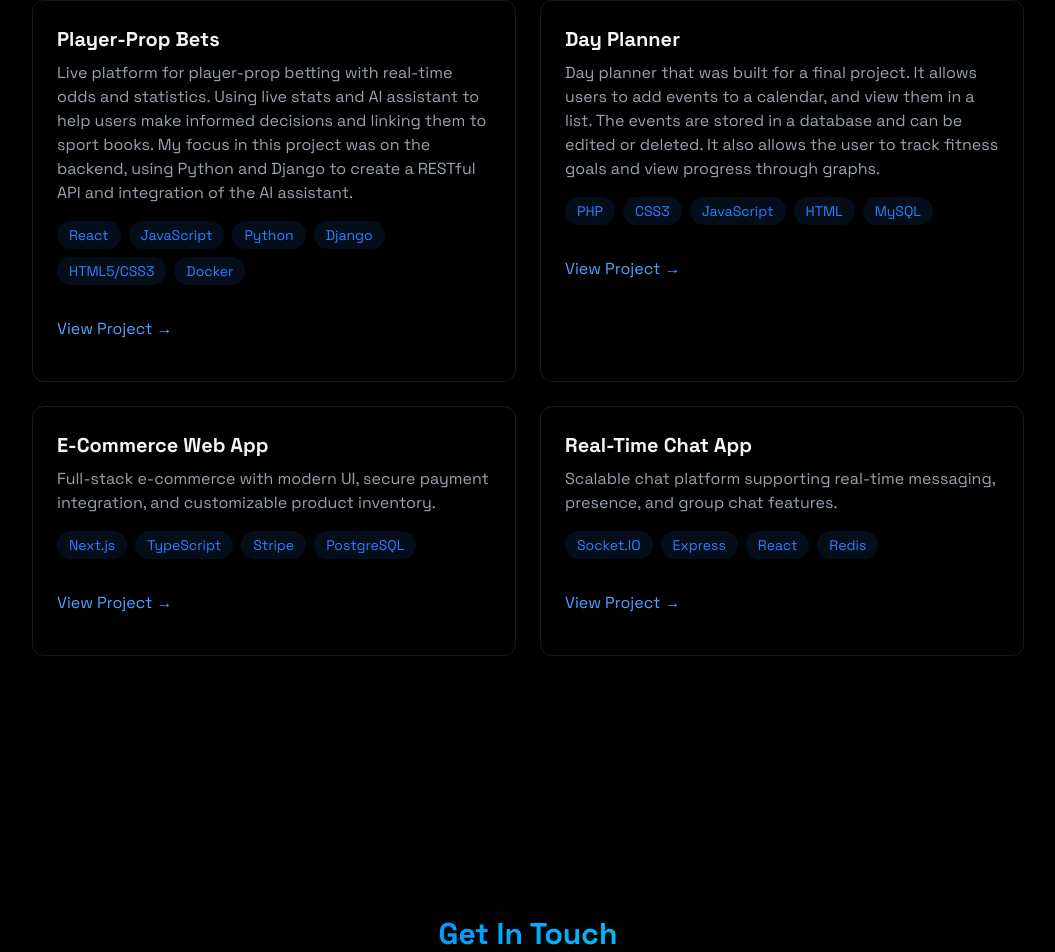
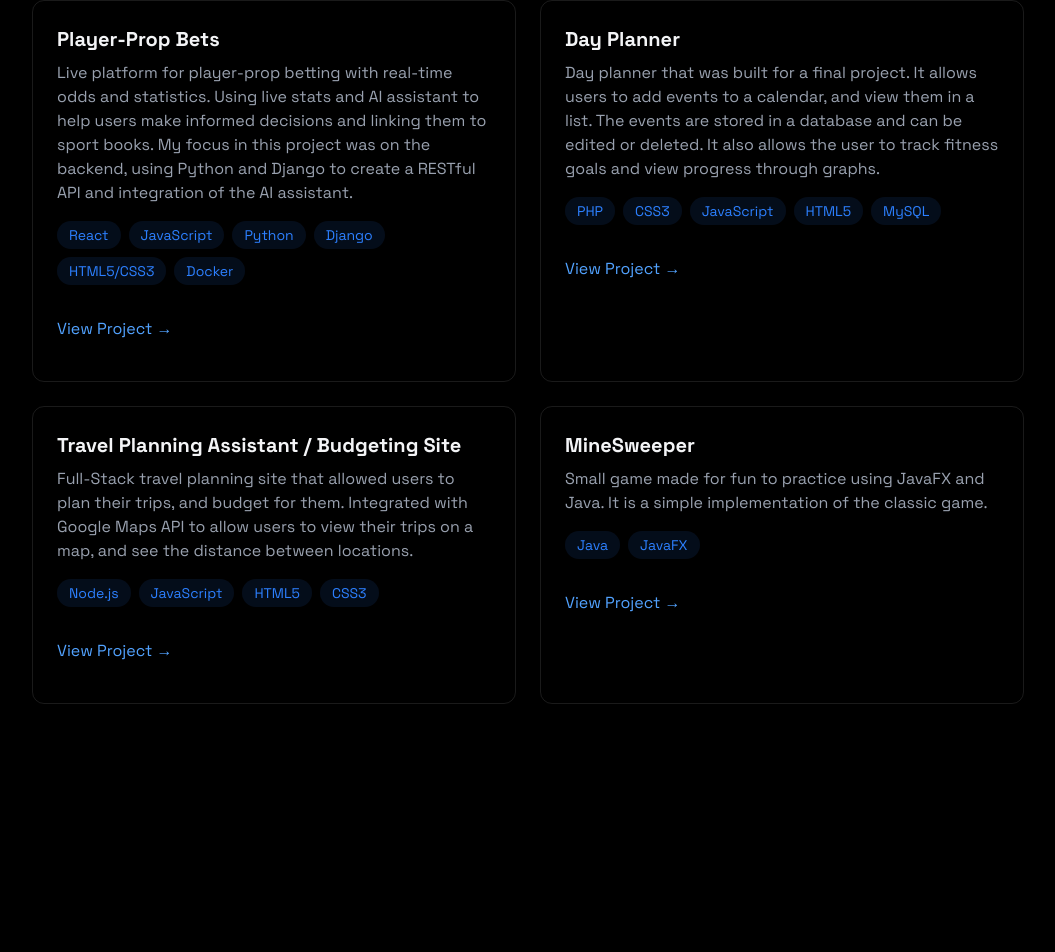
Before and after one commit to CoghillB/portfolio, a React (Vite) app: page / in a window 1280 px wide. Shown: the part 2056-3008 px from the top of the page, without its empty margins (112-1167 px from the left). Built offline with nearby package versions, Linux system fonts and the light colour scheme; the HTML template or start-up script is replaced by a standard one.

Commit message:
feat: update project descriptions and technologies in Projects section

```diff
--- a/src/components/sections/Projects.jsx
+++ b/src/components/sections/Projects.jsx
@@ -59,7 +59,7 @@ export const Projects = () => {
                                 view progress through graphs.
                             </p>
                             <div className="flex flex-wrap gap-2 mb-4">
-                                {["PHP", "CSS3", "JavaScript", "HTML", "MySQL"].map((tech, key) => (
+                                {["PHP", "CSS3", "JavaScript", "HTML5", "MySQL"].map((tech, key) => (
                                     <span
                                         key={key}
                                         className="bg-blue-500/10 text-blue-500 py-1 px-3
@@ -89,13 +89,14 @@ export const Projects = () => {
                             hover:shadow-[0_4px_20px_rgba(59,130,246,0.1)]
                             transition cursor-default"
                         >
-                            <h3 className="text-xl font-bold mb-2">E-Commerce Web App</h3>
+                            <h3 className="text-xl font-bold mb-2">Travel Planning Assistant / Budgeting Site</h3>
                             <p className="text-gray-400 mb-4">
-                                Full-stack e-commerce with modern UI, secure payment
-                                integration, and customizable product inventory.
+                                Full-Stack travel planning site that allowed users to plan their
+                                trips, and budget for them. Integrated with Google Maps API to allow users to
+                                view their trips on a map, and see the distance between locations.
                             </p>
                             <div className="flex flex-wrap gap-2 mb-4">
-                                {["Next.js", "TypeScript", "Stripe", "PostgreSQL"].map(
+                                {["Node.js", "JavaScript", "HTML5", "CSS3"].map(
                                     (tech) => (
                                         <span
                                             key={tech}
@@ -112,8 +113,9 @@ export const Projects = () => {
                             </div>
                             <div className="flex justify-between items-center">
                                 <a
-                                    href="#"
+                                    href="https://github.com/CoghillB/COSC205_CourseProject.git"
                                     className="text-blue-400 hover:text-blue-300 transition-colors my-4"
+                                    target="_blank"
                                 >
                                     View Project →
                                 </a>
@@ -126,13 +128,13 @@ export const Projects = () => {
                             hover:shadow-[0_4px_20px_rgba(59,130,246,0.1)]
                             transition cursor-default"
                         >
-                            <h3 className="text-xl font-bold mb-2">Real-Time Chat App</h3>
+                            <h3 className="text-xl font-bold mb-2">MineSweeper</h3>
                             <p className="text-gray-400 mb-4">
-                                Scalable chat platform supporting real-time messaging, presence,
-                                and group chat features.
+                                Small game made for fun to practice using JavaFX and Java. It is a
+                                simple implementation of the classic game.
                             </p>
                             <div className="flex flex-wrap gap-2 mb-4">
-                                {["Socket.IO", "Express", "React", "Redis"].map((tech, key) => (
+                                {["Java", "JavaFX"].map((tech, key) => (
                                     <span
                                         key={key}
                                         className="
@@ -148,8 +150,9 @@ export const Projects = () => {
                             </div>
                             <div className="flex justify-between items-center ">
                                 <a
-                                    href="#"
+                                    href="https://github.com/CoghillB/MineSweeper.git"
                                     className="text-blue-400 hover:text-blue-300 transition-colors my-4"
+                                    target="_blank"
                                 >
                                     View Project →
                                 </a>
```
